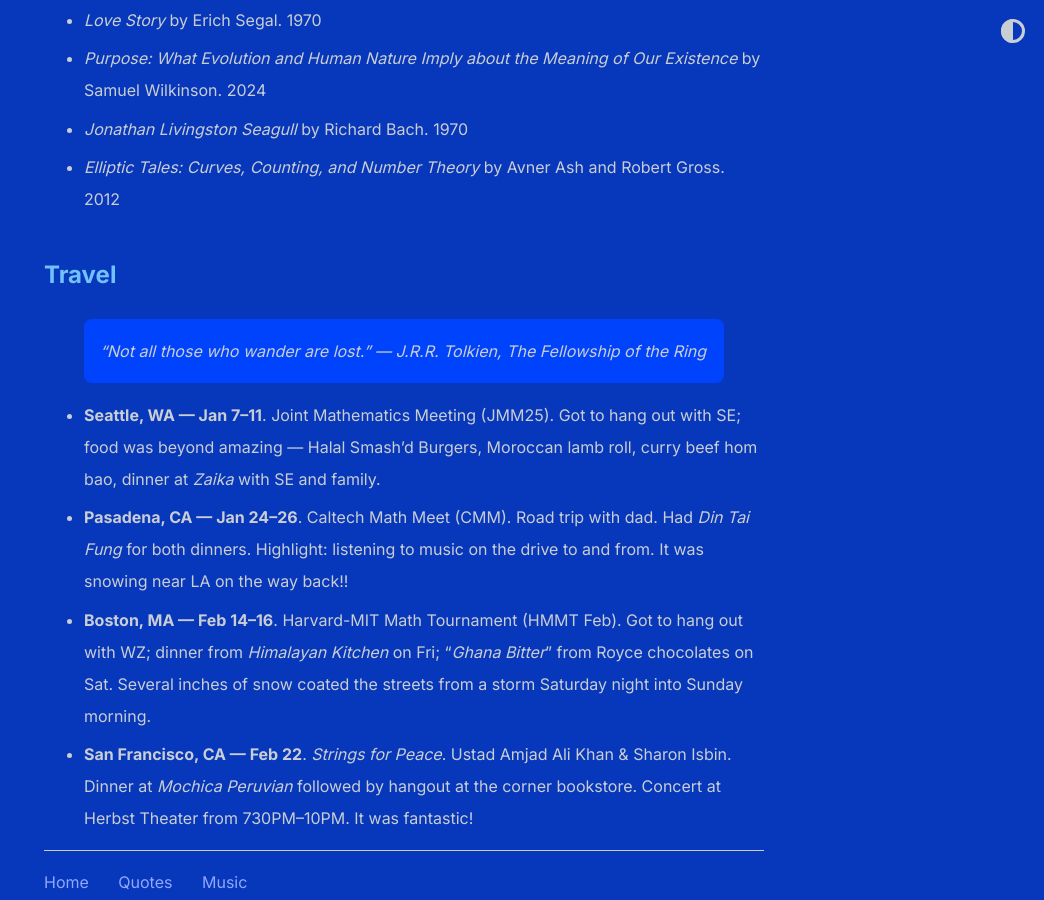
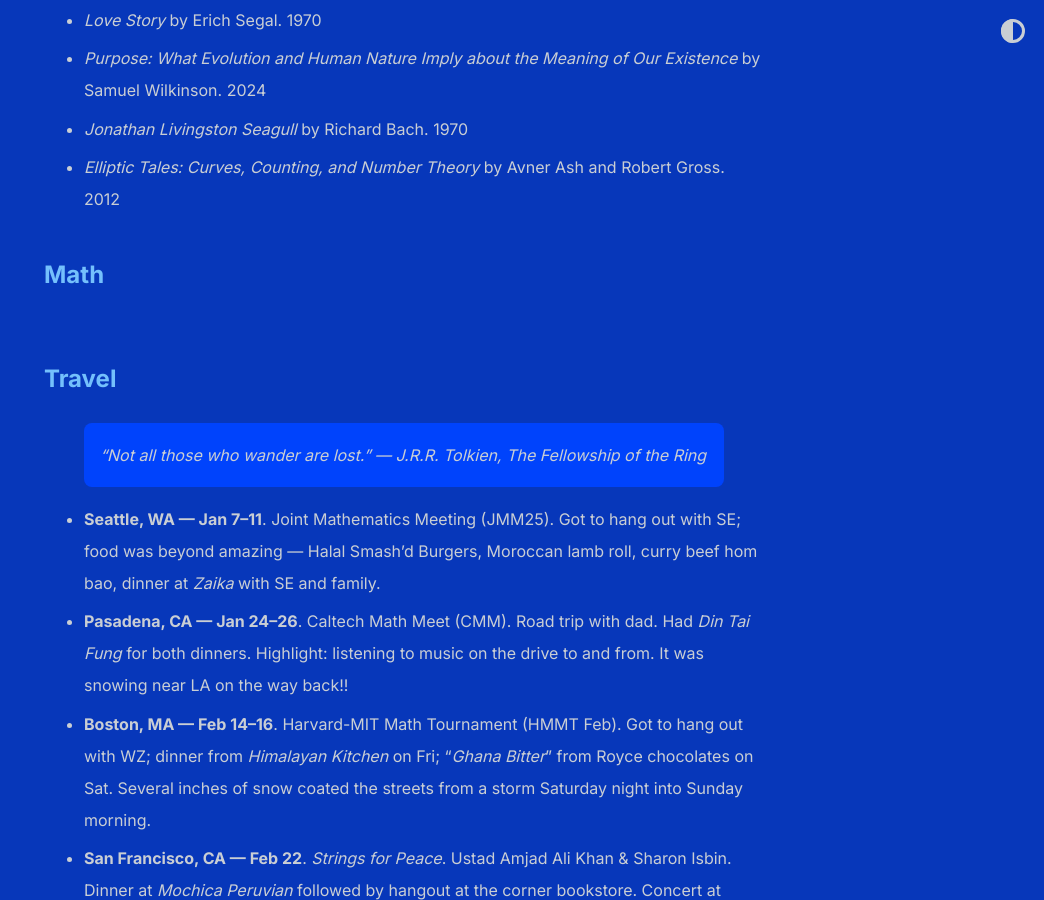
Before and after one commit to shihankanungo/shihankanungo.github.io, a Jekyll site: the page built from wrapped.md, in a window 1280 px wide and 900 px high, scrolled down 1970 px. Shown: the whole window, without its empty margins (236-1280 px from the left). Built offline with Jekyll 4.4.1, drawn with Linux system fonts in a browser that asks for light colours.

Commit message:
Update wrapped.md

```diff
--- a/wrapped.md
+++ b/wrapped.md
@@ -52,7 +52,9 @@
 - *Jonathan Livingston Seagull* by Richard Bach. 1970
 - *Elliptic Tales: Curves, Counting, and Number Theory* by Avner Ash and Robert Gross. 2012
 
+## Math
 
+![]()
 ## Travel
 
 > "Not all those who wander are lost." --- J.R.R. Tolkien, The Fellowship of the Ring
```
